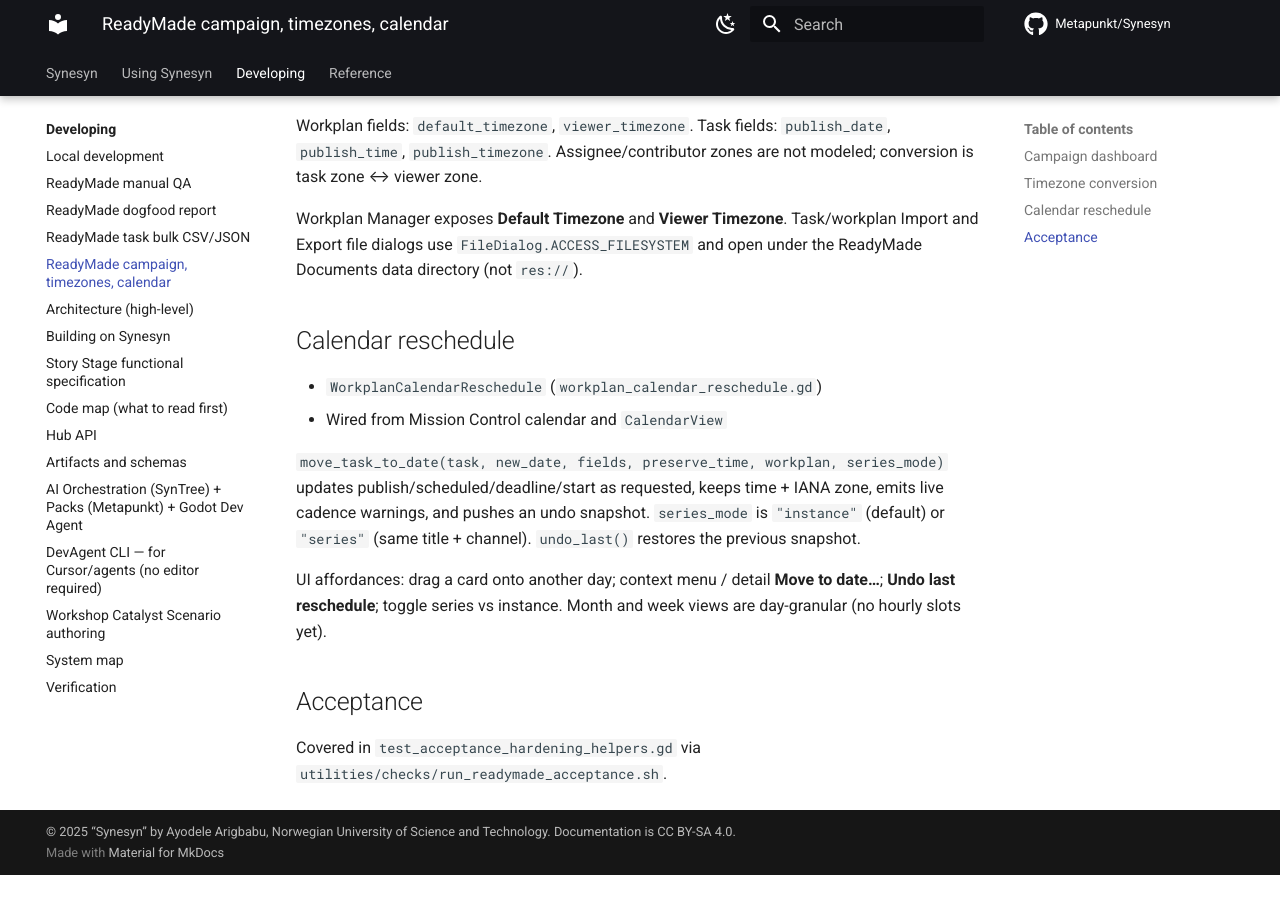
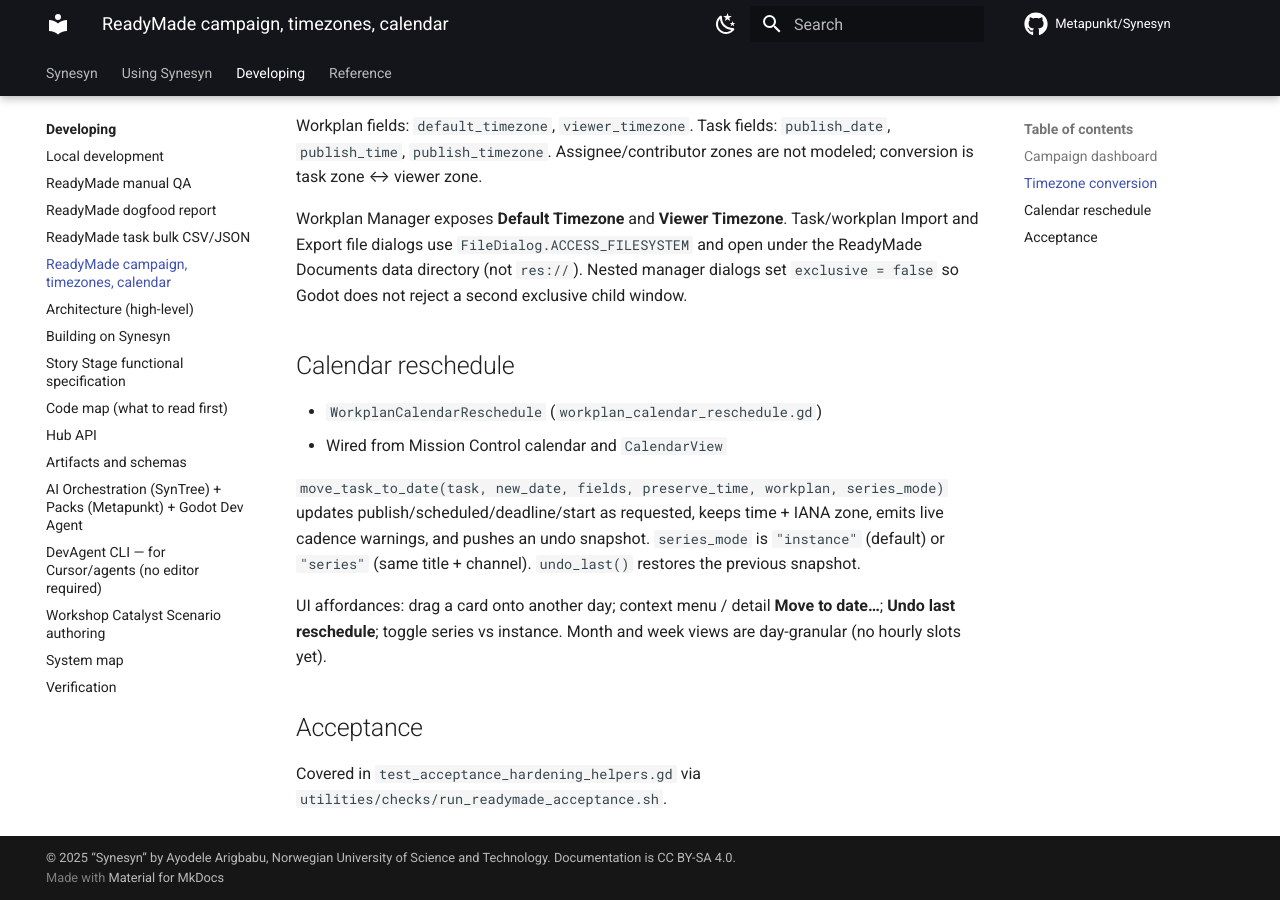
Before and after one commit to Metapunkt/Synesyn, an MkDocs documentation site: the page built from docs/developer-guide/readymade-campaign-calendar.md, in a window 1280 px wide and 900 px high, scrolled down 821 px. Built offline with MkDocs 1.6.1 and Material for MkDocs 9.7.7, drawn with Linux system fonts in a browser that asks for light colours; comment, search, counter and statistics services are not loaded; before the commit the page ends 1696 px from its top, so only the background shows below that.

Commit message:
fix(readymade): nested Workplan Manager dialogs are non-exclusive
Opening Channels/Timezone/FileDialog while Workplan Manager is open
triggered Godot exclusive-child errors. Nested windows now clear
exclusive before popup_centered; covered by acceptance checks.

Co-authored-by: synes-bot <synes-bot@users.noreply.github.com>

```diff
--- a/docs/developer-guide/readymade-campaign-calendar.md
+++ b/docs/developer-guide/readymade-campaign-calendar.md
@@ -31,7 +31,8 @@ not modeled; conversion is task zone ↔ viewer zone.
 
 Workplan Manager exposes **Default Timezone** and **Viewer Timezone**. Task/workplan
 Import and Export file dialogs use `FileDialog.ACCESS_FILESYSTEM` and open under
-the ReadyMade Documents data directory (not `res://`).
+the ReadyMade Documents data directory (not `res://`). Nested manager dialogs set
+`exclusive = false` so Godot does not reject a second exclusive child window.
 
 ## Calendar reschedule
 
```
Also changed, not shown: 2 other files.
